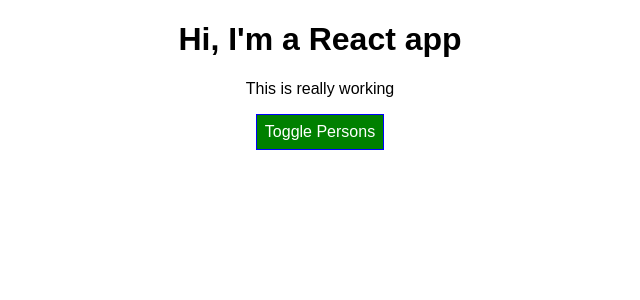
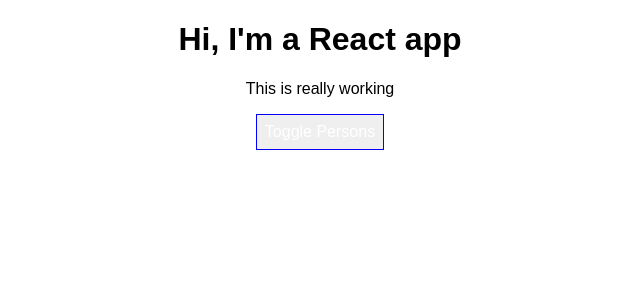
Before and after one commit to pritamnb/react-complete-guide, a React (Create React App) app: page / in a window 1280 px wide. Shown: the top 300 px of the page, without its empty margins (320-960 px from the left). Built offline with nearby package versions, Linux system fonts and the light colour scheme.

Commit message:
before eject

```diff
--- a/src/App.js
+++ b/src/App.js
@@ -47,7 +47,7 @@ class App extends Component {
   };
   render() {
     const style = {
-      backgroundColor: 'green',
+      backgroundColorm: 'green',
       color: 'white',
       font: 'inherit',
       border: '1px solid blue',
```
